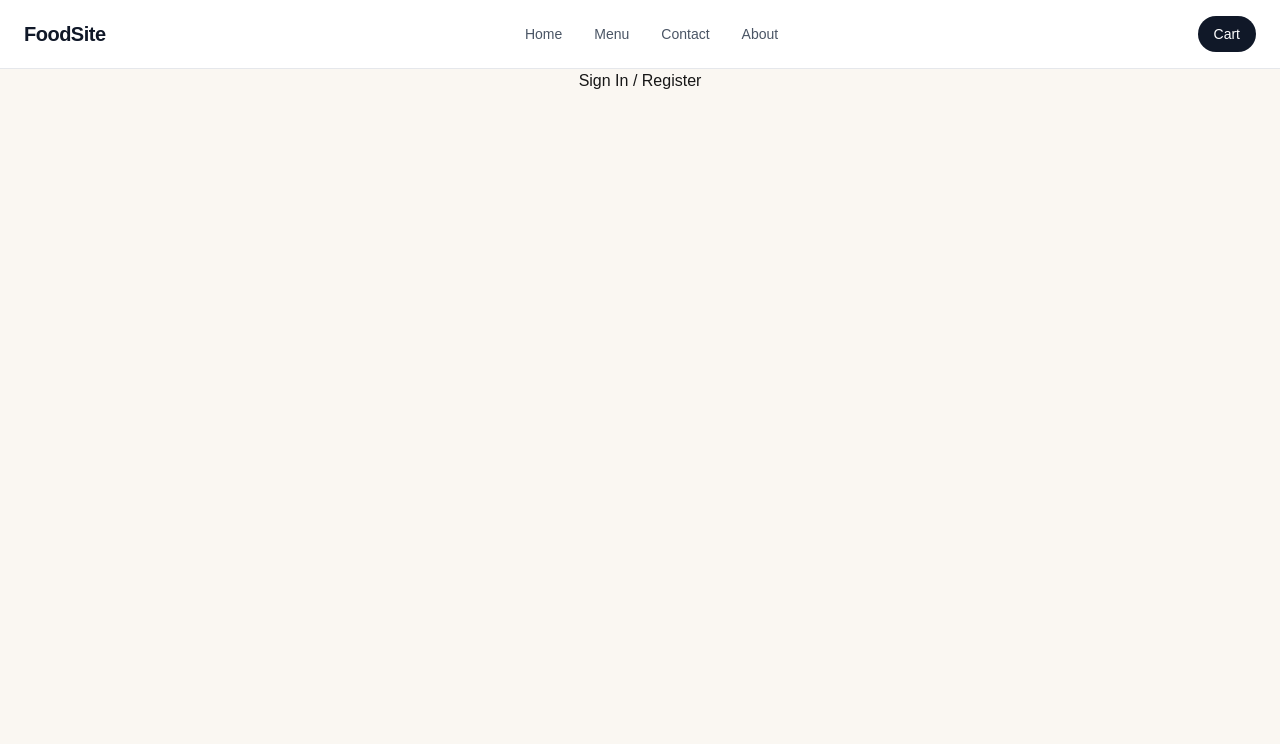
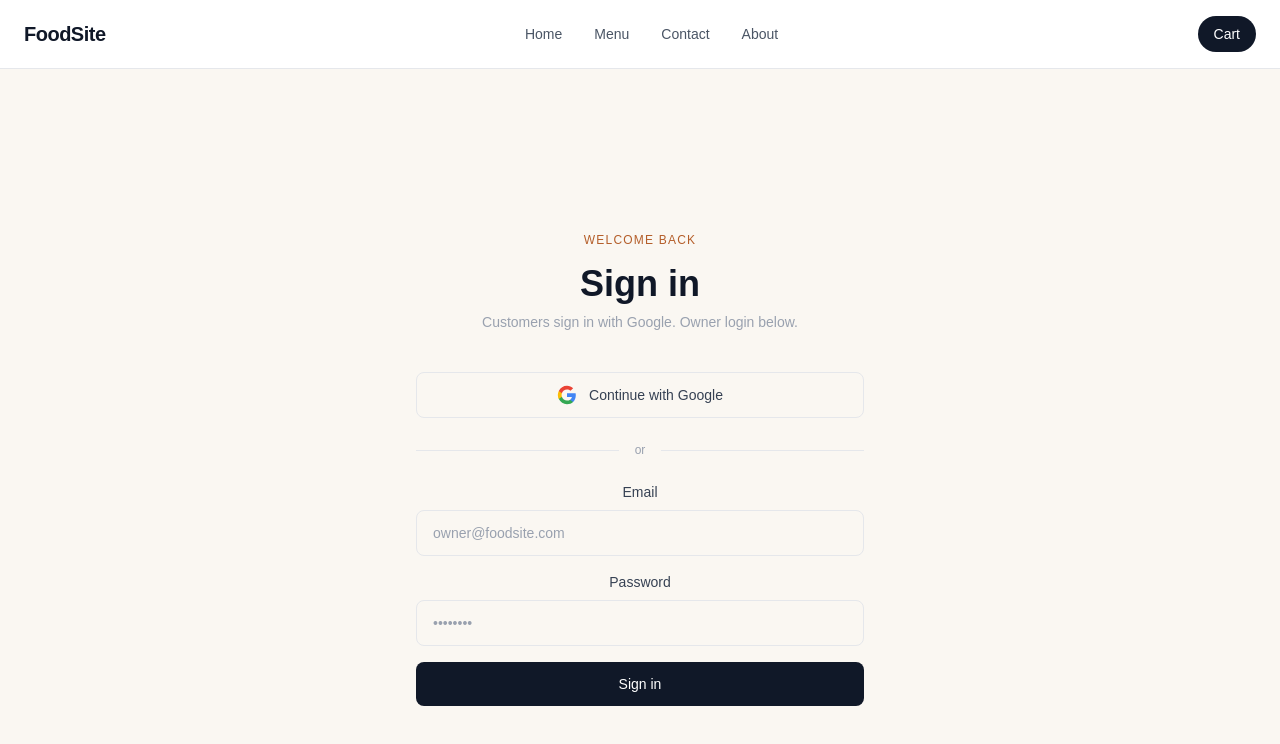
Before and after one commit to AntoineCrenshaw/food-site-example, a Next.js app: page /account in a window 1280 px wide. Shown: the top 744 px of the page. Built offline with nearby package versions, Linux system fonts and the light colour scheme.

Commit message:
Added login/logout page

```diff
--- a/src/app/account/page.tsx
+++ b/src/app/account/page.tsx
@@ -1,7 +1,121 @@
-export default function Account() {
+"use client";
+
+import { useState } from "react";
+import { signIn } from "next-auth/react";
+import { useRouter } from "next/navigation";
+
+export default function AccountPage() {
+  const router = useRouter();
+  const [email, setEmail] = useState("");
+  const [password, setPassword] = useState("");
+  const [error, setError] = useState("");
+  const [loading, setLoading] = useState(false);
+
+  async function handleCredentials() {
+    setLoading(true);
+    setError("");
+
+    const result = await signIn("credentials", {
+      email,
+      password,
+      redirect: false,
+    });
+
+    setLoading(false);
+
+    if (result?.error) {
+      setError("Invalid email or password");
+    } else {
+      router.push("/");
+    }
+  }
+
   return (
-    <main>
-      <h1>Sign In / Register</h1>
+    <main className="w-full min-h-screen flex items-center justify-center px-6">
+      <div className="w-full max-w-md">
+        <div className="mb-10">
+          <p className="text-xs uppercase tracking-widest text-[#b45e2a] mb-4">
+            Welcome back
+          </p>
+          <h1 className="text-4xl font-bold text-gray-900">Sign in</h1>
+          <p className="text-gray-400 text-sm mt-2">
+            Customers sign in with Google. Owner login below.
+          </p>
+        </div>
+
+        {/* Google */}
+        <button
+          onClick={() => signIn("google", { callbackUrl: "/" })}
+          className="w-full flex items-center justify-center gap-3 border border-gray-200 rounded-lg px-4 py-3 text-sm font-medium text-gray-700 hover:bg-gray-50 transition-colors mb-6"
+        >
+          <svg className="w-5 h-5" viewBox="0 0 24 24">
+            <path
+              fill="#4285F4"
+              d="M22.56 12.25c0-.78-.07-1.53-.2-2.25H12v4.26h5.92c-.26 1.37-1.04 2.53-2.21 3.31v2.77h3.57c2.08-1.92 3.28-4.74 3.28-8.09z"
+            />
+            <path
+              fill="#34A853"
+              d="M12 23c2.97 0 5.46-.98 7.28-2.66l-3.57-2.77c-.98.66-2.23 1.06-3.71 1.06-2.86 0-5.29-1.93-6.16-4.53H2.18v2.84C3.99 20.53 7.7 23 12 23z"
+            />
+            <path
+              fill="#FBBC05"
+              d="M5.84 14.09c-.22-.66-.35-1.36-.35-2.09s.13-1.43.35-2.09V7.07H2.18C1.43 8.55 1 10.22 1 12s.43 3.45 1.18 4.93l2.85-2.22.81-.62z"
+            />
+            <path
+              fill="#EA4335"
+              d="M12 5.38c1.62 0 3.06.56 4.21 1.64l3.15-3.15C17.45 2.09 14.97 1 12 1 7.7 1 3.99 3.47 2.18 7.07l3.66 2.84c.87-2.6 3.3-4.53 6.16-4.53z"
+            />
+          </svg>
+          Continue with Google
+        </button>
+
+        <div className="flex items-center gap-4 mb-6">
+          <div className="flex-1 h-px bg-gray-200" />
+          <span className="text-xs text-gray-400">or</span>
+          <div className="flex-1 h-px bg-gray-200" />
+        </div>
+
+        {/* Credentials */}
+        <div className="flex flex-col gap-4">
+          {error && (
+            <p className="text-sm text-red-500 bg-red-50 px-4 py-3 rounded-lg">
+              {error}
+            </p>
+          )}
+
+          <div className="flex flex-col gap-2">
+            <label className="text-sm font-medium text-gray-700">Email</label>
+            <input
+              type="email"
+              value={email}
+              onChange={(e) => setEmail(e.target.value)}
+              placeholder="owner@foodsite.com"
+              className="w-full border border-gray-200 rounded-lg px-4 py-3 text-sm text-gray-900 placeholder-gray-400 focus:outline-none focus:ring-2 focus:ring-[#b45e2a] focus:border-transparent transition"
+            />
+          </div>
+
+          <div className="flex flex-col gap-2">
+            <label className="text-sm font-medium text-gray-700">
+              Password
+            </label>
+            <input
+              type="password"
+              value={password}
+              onChange={(e) => setPassword(e.target.value)}
+              placeholder="••••••••"
+              className="w-full border border-gray-200 rounded-lg px-4 py-3 text-sm text-gray-900 placeholder-gray-400 focus:outline-none focus:ring-2 focus:ring-[#b45e2a] focus:border-transparent transition"
+            />
+          </div>
+
+          <button
+            onClick={handleCredentials}
+            disabled={loading}
+            className="w-full bg-gray-900 text-white text-sm font-medium py-3 rounded-lg hover:bg-gray-700 transition-colors disabled:opacity-50"
+          >
+            {loading ? "Signing in..." : "Sign in"}
+          </button>
+        </div>
+      </div>
     </main>
   );
 }
```
